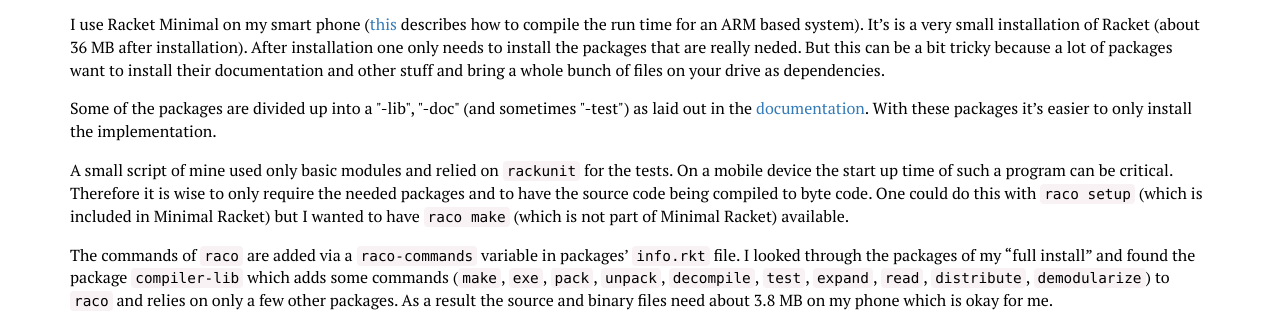
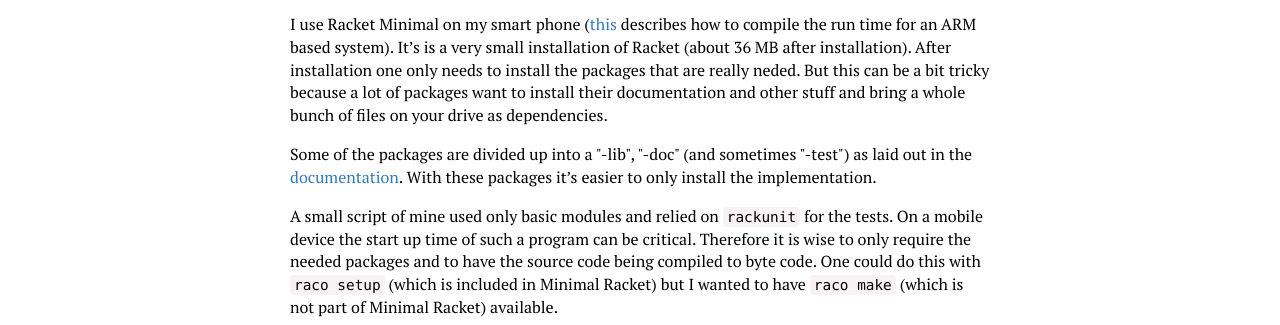
Before and after one commit to krrrcks/krrrcks.github.io, a plain HTML site: page index.html in a window 1280 px wide. Shown: the part 147-472 px from the top of the page. Drawn offline with Linux system fonts and the light colour scheme.

Commit message:
making content a bit narrower

```diff
--- a/css/dbr.css
+++ b/css/dbr.css
@@ -60,7 +60,7 @@ summary {
 /* Customize container */
 @media (min-width: 768px) {
   .container {
-      /* max-width: 730px; */
+       max-width: 730px;
   }
 }
 .container-narrow > hr {
```
